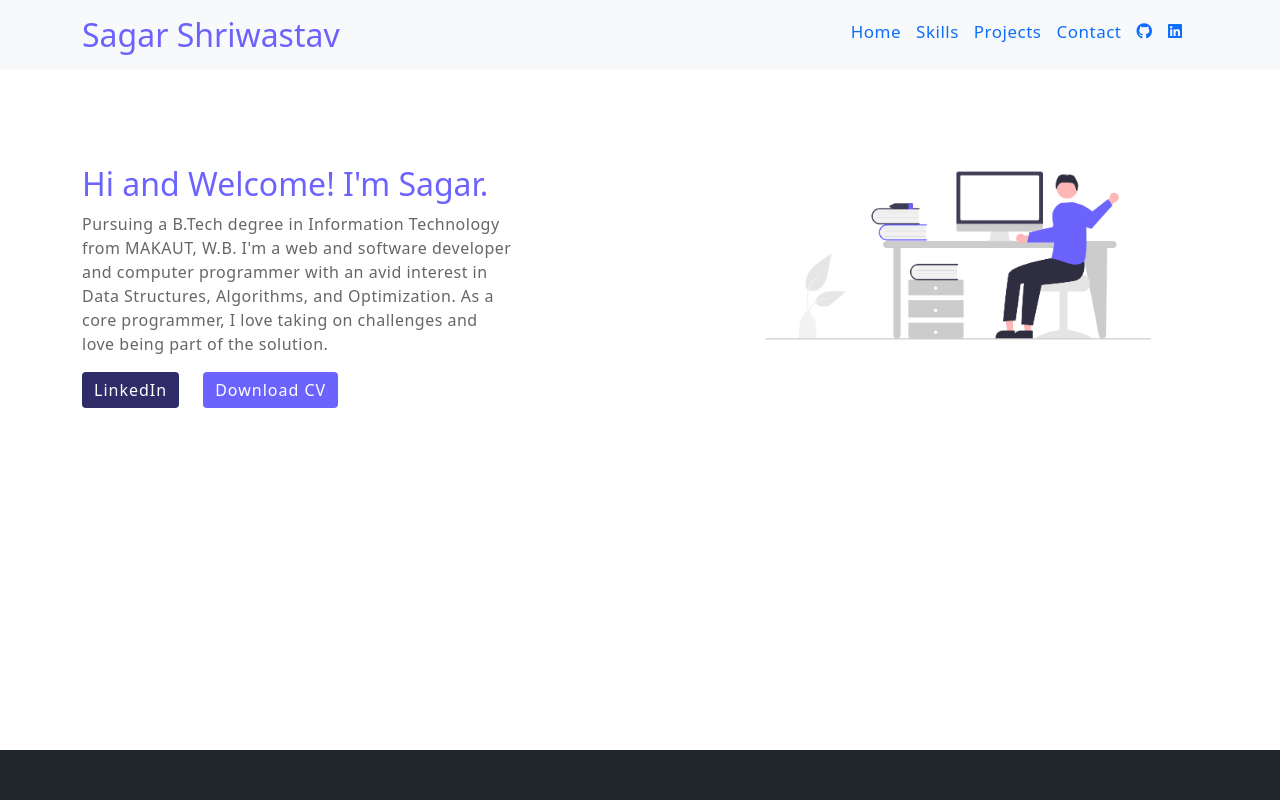
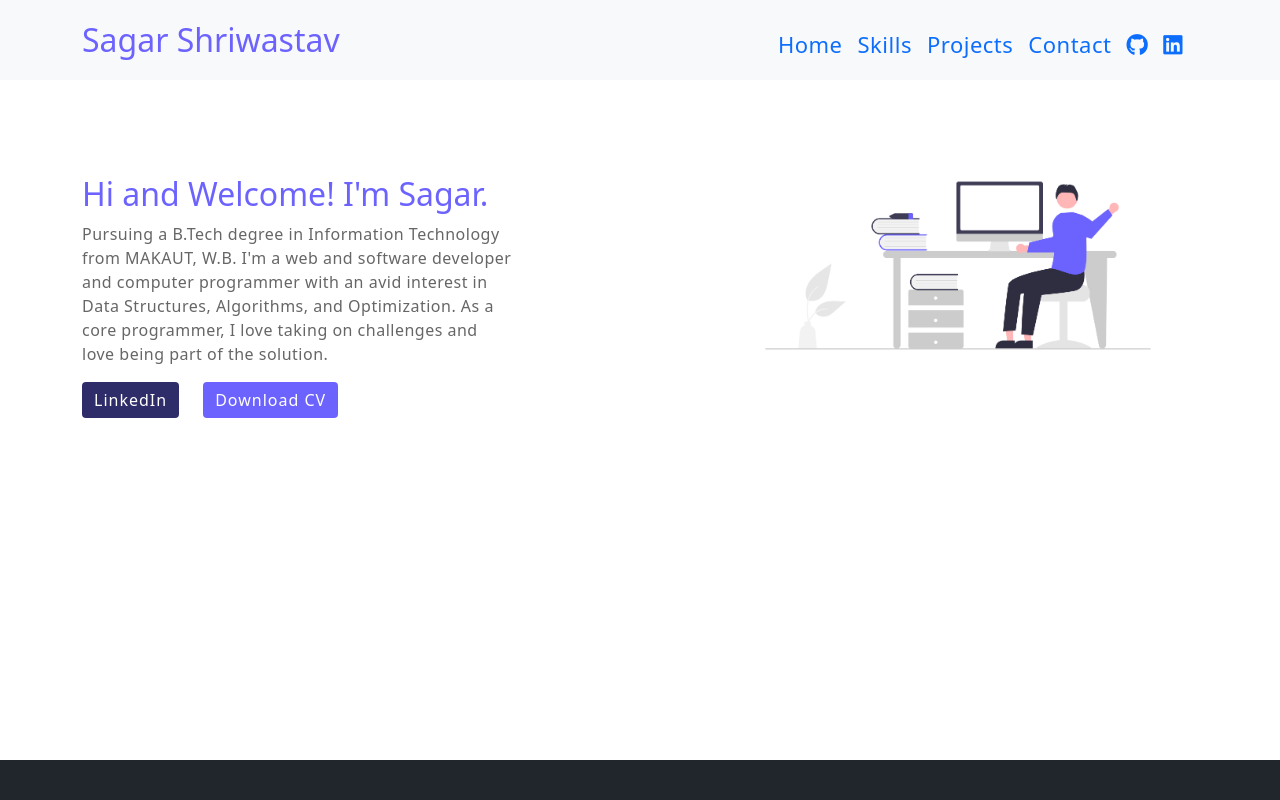
Before and after one commit to sagarshriwastav/my_portfolio_frontend, a React (Create React App) app: page / in a window 1280 px wide. Shown: the top 800 px of the page. Built offline with nearby package versions, Linux system fonts and the light colour scheme.

Commit message:
mobile responsiveness fixed

```diff
--- a/package.json
+++ b/package.json
@@ -10,6 +10,7 @@
     "react": "^18.2.0",
     "react-bootstrap": "^2.7.2",
     "react-dom": "^18.2.0",
+    "react-router-bootstrap": "^0.26.2",
     "react-router-dom": "^6.9.0",
     "react-scripts": "5.0.1",
     "react-toastify": "^9.1.2",
--- a/src/components/Header.js
+++ b/src/components/Header.js
@@ -1,7 +1,9 @@
 import React from 'react'
-import Container from 'react-bootstrap/Container';
-import Nav from 'react-bootstrap/Nav';
-import Navbar from 'react-bootstrap/Navbar';
+import {
+    Navbar,
+    Nav,
+    Container,
+} from "react-bootstrap";
 import { NavLink } from 'react-router-dom';
 
 
@@ -10,37 +12,36 @@ const Header = () => {
 
     const common = {
         marginRight: 15,
-        fontSize: 17,
+        fontSize: 22,
         letterSpacing: ".5px",
     }
 
     return (
         <>
-            <Navbar bg="light" variant="light">
+            <Navbar collapseOnSelect expand="lg" bg="light" variant="light">
                 <Container >
-                    <div>
-                        <h2 className='mt-2 h2_right' style={{ color: "#6c63ff" }} >
-                            <Nav.Link href="/">Sagar Shriwastav</Nav.Link>
-                        </h2>
-                    </div>
-                    <Nav>
-                        <div className='mt-2' >
+                    <Navbar.Brand href="/"> <h2 className='mt-2 h2_right' style={{ color: "#6c63ff" }} >Sagar Shriwastav</h2> </Navbar.Brand>
+                    <Navbar.Toggle aria-controls="responsive-navbar-nav" />
+                    <Navbar.Collapse id="responsive-navbar-nav">
+                        <Nav  className='ms-auto' >
+                            <div className='mt-2 bold' >
                                 <NavLink to="/" className="text-decoration-none" style={common} >Home</NavLink>
                                 <NavLink to="/about" className="text-decoration-none" style={common} >Skills</NavLink>
                                 <NavLink to="/projects" className="text-decoration-none" style={common} >Projects</NavLink>
                                 <NavLink to="/contact" className="text-decoration-none" style={common} >Contact</NavLink>
-                        </div>
-                        <div className="mt-2">
-                            <p className='d-flex' >
+                                <NavLink to="https://github.com/sagarshriwastav?tab=repositories" className="text-decoration-none" target="_blank" rel="noreferrer" style={common} ><i className='fa-brands fa-github' ></i></NavLink>
+                                <NavLink to="https://www.linkedin.com/in/sagar-kumar-3a0111170/" className="text-decoration-none" target="_blank" rel="noreferrer" style={common} ><i className='fa-brands fa-linkedin' ></i></NavLink>
+                                {/* <p className='d-flex' >
                                 <a href="https://github.com/sagarshriwastav?tab=repositories" target="_blank" rel="noreferrer" >
-                                    <i className='fa-brands fa-github' ></i>
+
                                 </a>
                                 <a href="https://www.facebook.com/sagarkumar.shriwastav" target="_blank" rel="noreferrer">
                                     <i className='fa-brands fa-linkedin mx-3' ></i>
                                 </a>
-                            </p>
+                            </p> */}
                             </div>
                         </Nav>
+                    </Navbar.Collapse>
                 </Container>
             </Navbar>
         </>
```
Also changed, not shown: src/components/Header2.js (added, +40 -0 lines), src/App.js (line endings or trailing spaces), src/components/Footer.js (line endings or trailing spaces), 1 other file (tests, documents, lock files or other folders). Lines whose indentation alone changed are shown as unchanged.
